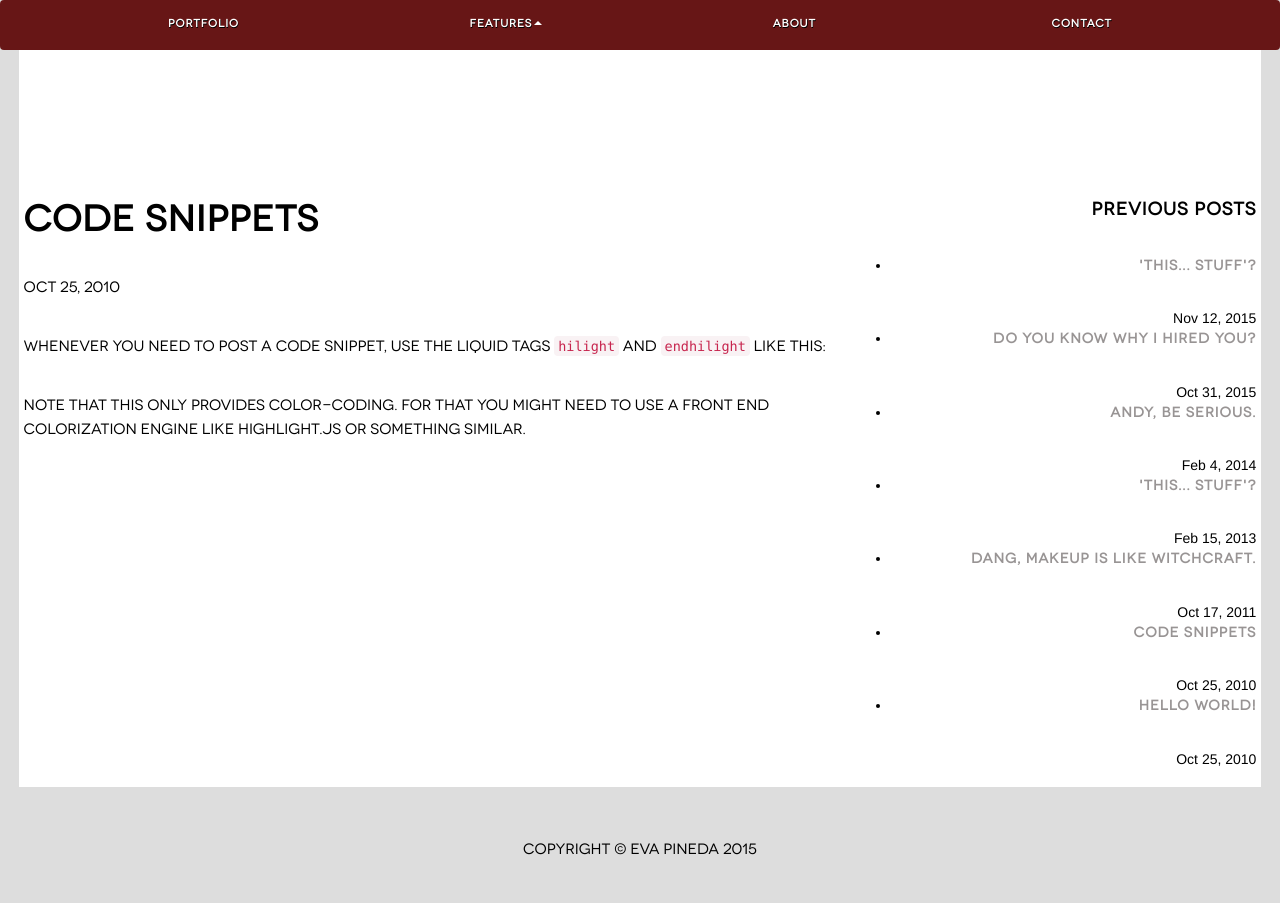
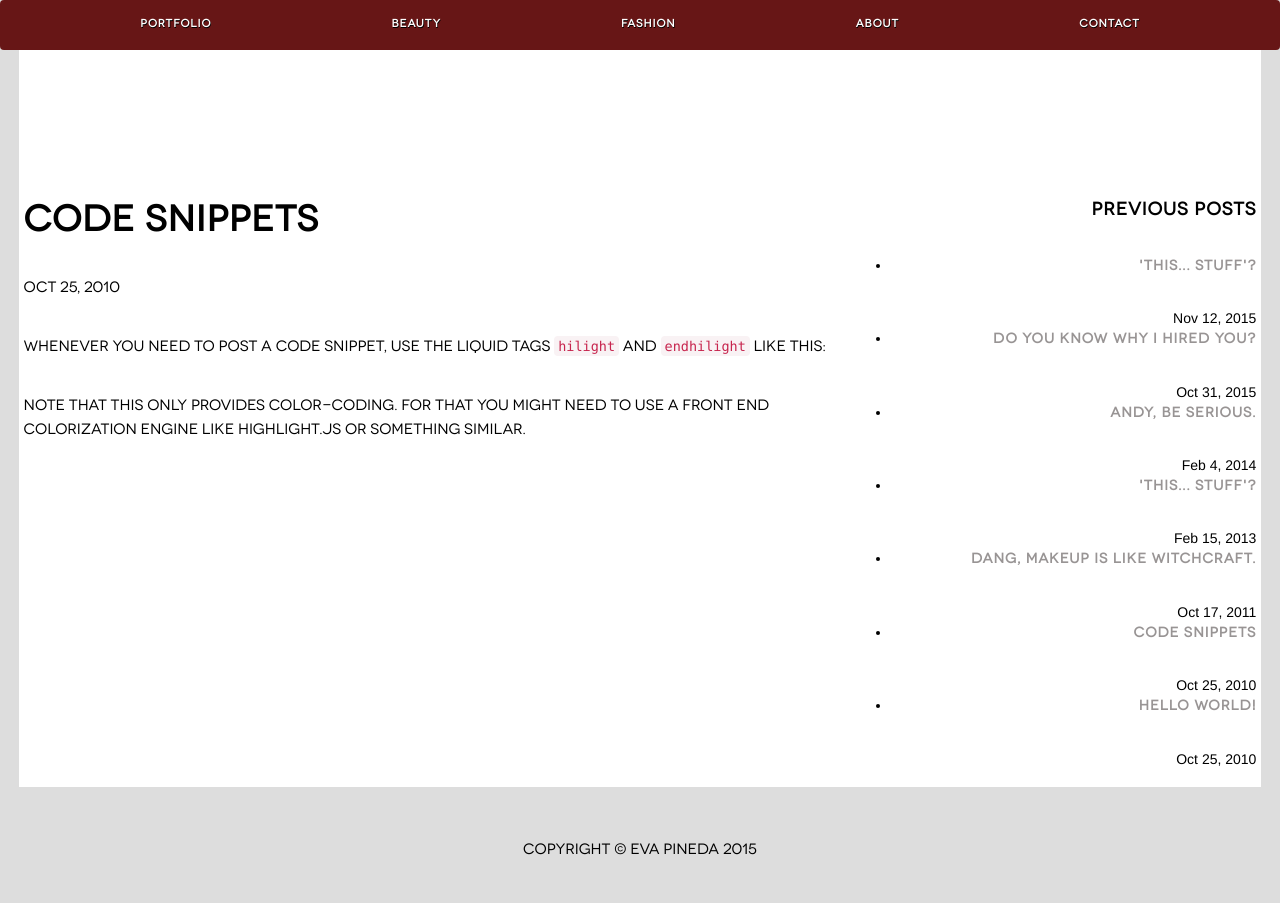
Before and after one commit to evapinedamua/portfolio, a Jekyll site: the page built from _posts/2010-10-25-post1.md, in a window 1280 px wide. Built offline with Jekyll 4.4.1, drawn with Linux system fonts in a browser that asks for light colours.

Commit message:
removed extra layer for featues

```diff
--- a/_includes/navbar.html
+++ b/_includes/navbar.html
@@ -17,10 +17,13 @@
 				<li>
 					<a class="page-scroll" href="{% if page.url == '/index.html' %}#contact{% else %}{{ '#contact' | prepend: site.baseurl }}{% endif %}">Portfolio</a>
 				</li>
-				<!---<li>
-					<a class="page-scroll" href="{% if page.url == '/index.html' %}#posts{% else %}{{ '#posts' | prepend: site.baseurl }}{% endif %}">Features</a>
-				</li>--->
-				<li id="posts-submenu-toggle" class="dropup">
+				<li>
+					<a class="page-scroll" href="{% if page.url == '/index.html' %}#posts{% else %}{{ '#posts' | prepend: site.baseurl }}{% endif %}">Beauty</a>
+				</li>
+				<li>
+					<a class="page-scroll" href="{% if page.url == '/index.html' %}#posts{% else %}{{ '#posts' | prepend: site.baseurl }}{% endif %}">Fashion</a>
+				</li>
+				<!---<li id="posts-submenu-toggle" class="dropup">
 					<a href="#" class="dropdown-toggle" data-toggle="dropdown">Features<strong class="caret"></strong></a>
 					<ul class="dropdown-menu">
 						<li>
@@ -30,7 +33,7 @@
 							<a href="#">Fashion</a>
 						</li>
 					</ul>
-				</li>
+				</li>--->
 				<li>
 					<a class="page-scroll" href="{% if page.url == '/index.html' %}#about{% else %}{{ '#about' | prepend: site.baseurl }}{% endif %}">About</a>
 				</li>
```
